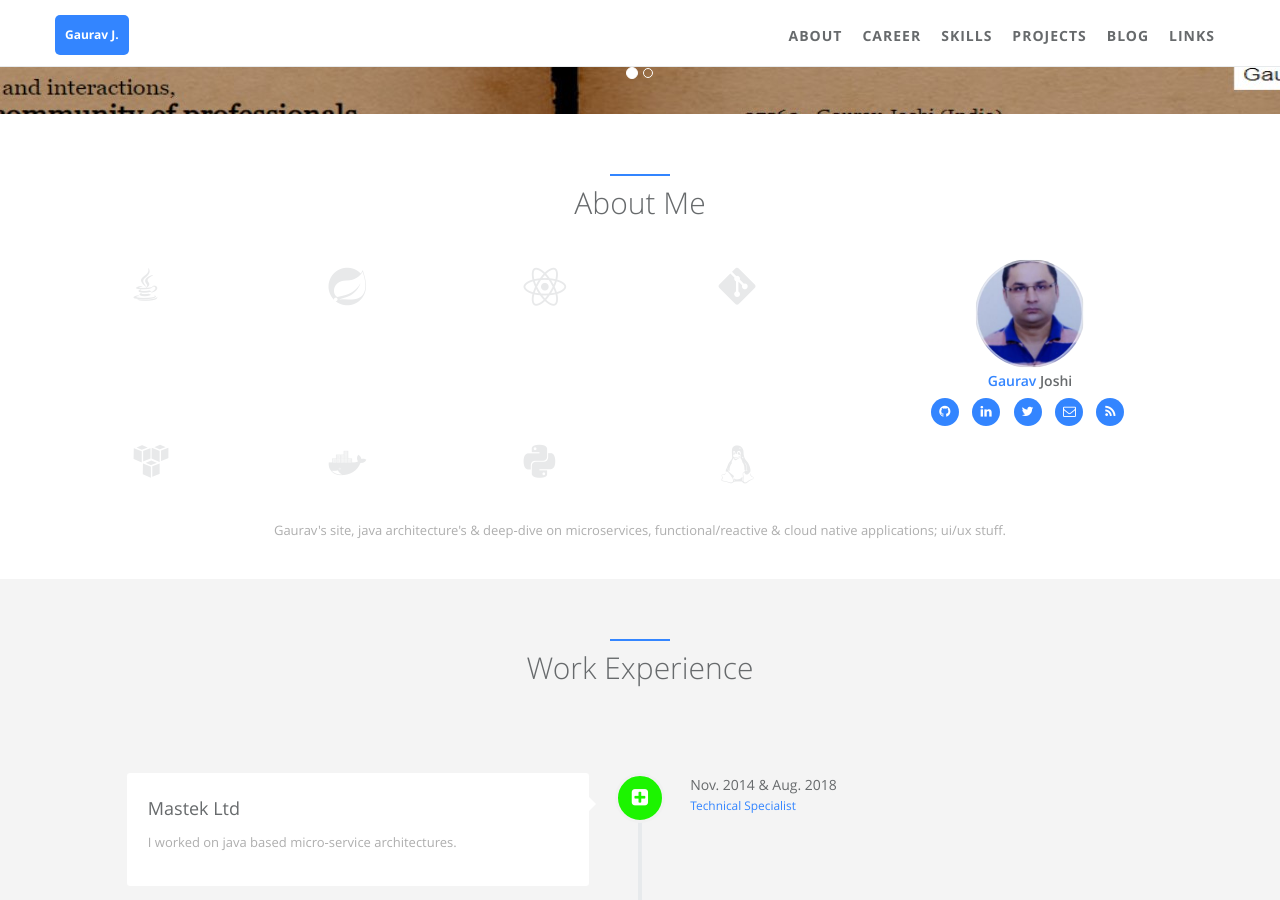
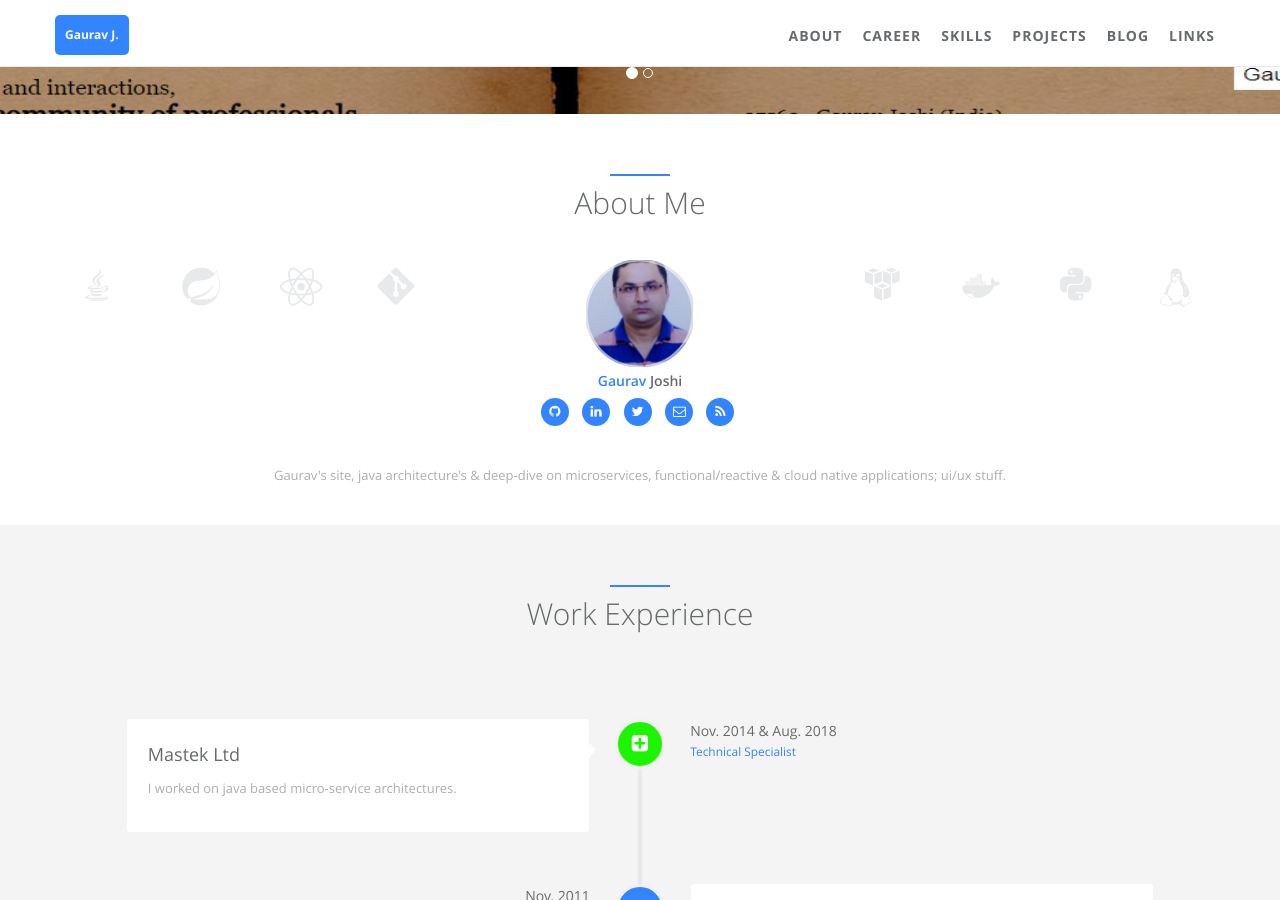
Before and after one commit to kalpsnuti/kalpsnuti.github.io, a Jekyll site: the page built from index.html, in a window 1280 px wide and 900 px high, scrolled down 356 px. Built offline with Jekyll 4.4.1, drawn with Linux system fonts in a browser that asks for light colours.

Commit message:
updated code for skill icons

```diff
--- a/_includes/sections/about.html
+++ b/_includes/sections/about.html
@@ -9,7 +9,7 @@
     <div class="row">
         <!-- first two icons -->
         {% for icon in site.author.skill_icon1 %}
-        <div class="col-xs-2 wow fadeInLeft">
+        <div class="col-xs-1 wow fadeInLeft">
             <div class="team-member">
                 <div class="vote-icon" style="text-align: center">
                     <i class="fa {{ icon.name }}"></i>
@@ -47,7 +47,7 @@
         </div>
         <!-- second two icons -->
         {% for icon in site.author.skill_icon2 %}
-        <div class="col-xs-2 wow fadeInRight">
+        <div class="col-xs-1 wow fadeInRight">
             <div class="team-member">
                 <div class="vote-icon" style="text-align: center">
                     <i class="fa {{ icon.name }}"></i>
```
